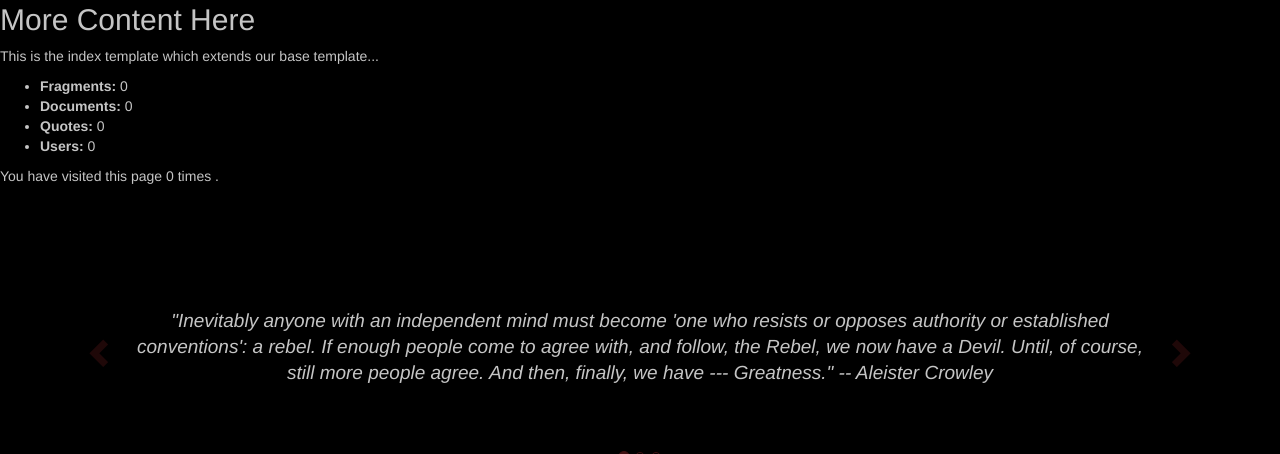
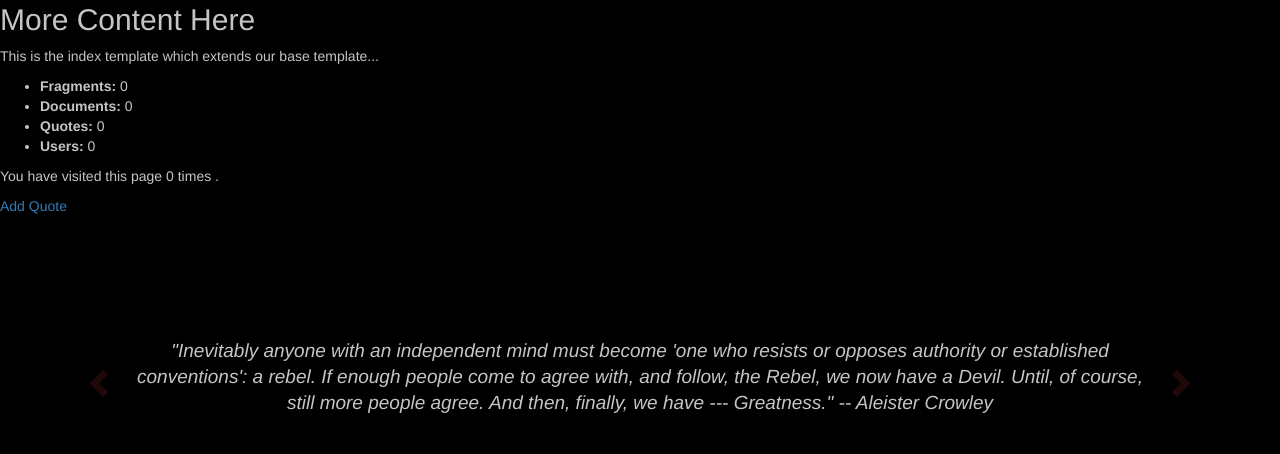
Before and after one commit to BBuchholz/Empyrean, a Django app: page / in a window 1280 px wide. Shown: the part 429-883 px from the top of the page. Run offline with Django 3.2, Linux system fonts and the light colour scheme; the visitor is signed in with stand-in values (Sample User, id 1); data comes from the database, SQL or seed files in the repository; data that the repository does not hold is empty; some libraries are stand-ins or nearby versions.

Commit message:
add create quote link to index page if user is logged in

```diff
--- a/templates/base_generic.html
+++ b/templates/base_generic.html
@@ -32,7 +32,7 @@
         {% if user.is_authenticated %}
           <li><a href="{% url 'my-quotes' %}">MY QUOTES</a></li>
           <li><a href="#profileLinkHere">USER {{ user.get_username }}</a></li>
-          <li><a href="{% url 'logout' %}?next={{request.path}}">LOG OUT</a></li>
+          <li><a href="{% url 'logout' %}?next=/">LOG OUT</a></li>
         {% else %}
           <li><a href="{% url 'login' %}?next={{request.path}}">LOGIN</a></li>
         {% endif %}
--- a/templates/index.html
+++ b/templates/index.html
@@ -18,4 +18,10 @@
 	{% if num_visits == 1 %}time {% else %}times {% endif %}.
 </p>
 
+{% if user.is_authenticated %}
+
+<p><a href="{% url 'quote-create' %}">Add Quote</a></p>
+
+{% endif %}
+
 {% endblock %}
```
